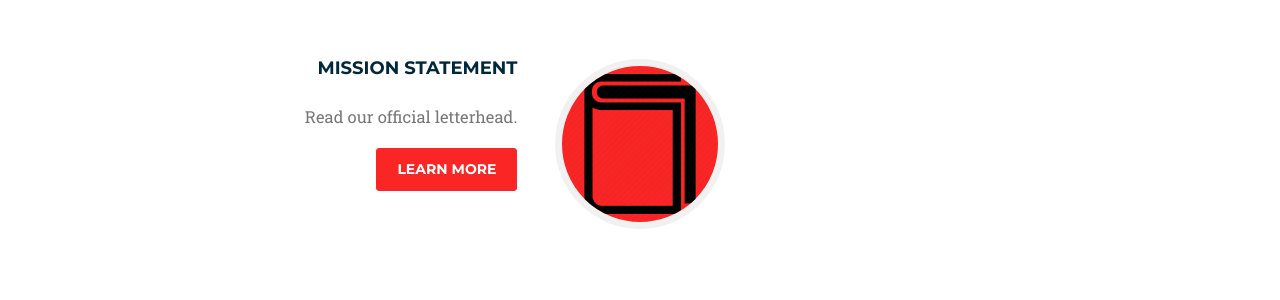
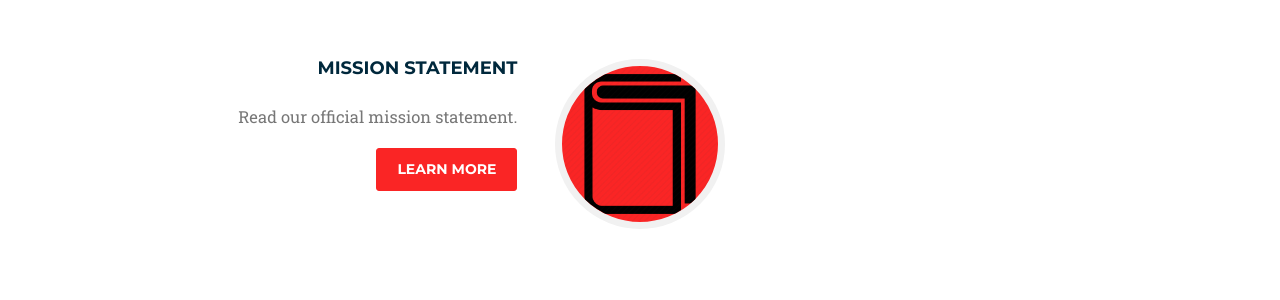
Before and after one commit to HughFerg/operation-space, a Jekyll site: the page built from index.html, in a window 1280 px wide and 900 px high, scrolled down 2288 px. Shown: the part 154-454 px from the top of the window. Built offline with Jekyll 4.4.1, drawn with Linux system fonts in a browser that asks for light colours; nearby versions of some CDN libraries; some web fonts are replaced; library files that are not in the unit come from our copies.

Commit message:
mission statement

```diff
--- a/_includes/2017_data/about.html
+++ b/_includes/2017_data/about.html
@@ -73,7 +73,7 @@
                                     <h4>Mission Statement</h4>
                                 </div>
                                 <div class="timeline-heading">
-                                    <p class="text-muted">Read our official letterhead.</p>
+                                    <p class="text-muted">Read our official mission statement.</p>
                                 </div>
                                 <a href="/booklet" class="page-scroll btn btn-sm">Learn More</a>
                             </div>
```
